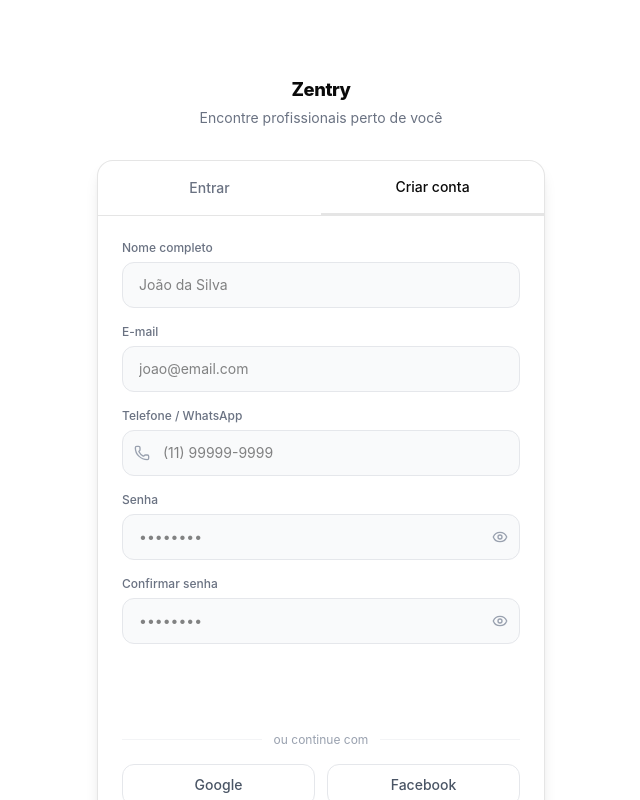
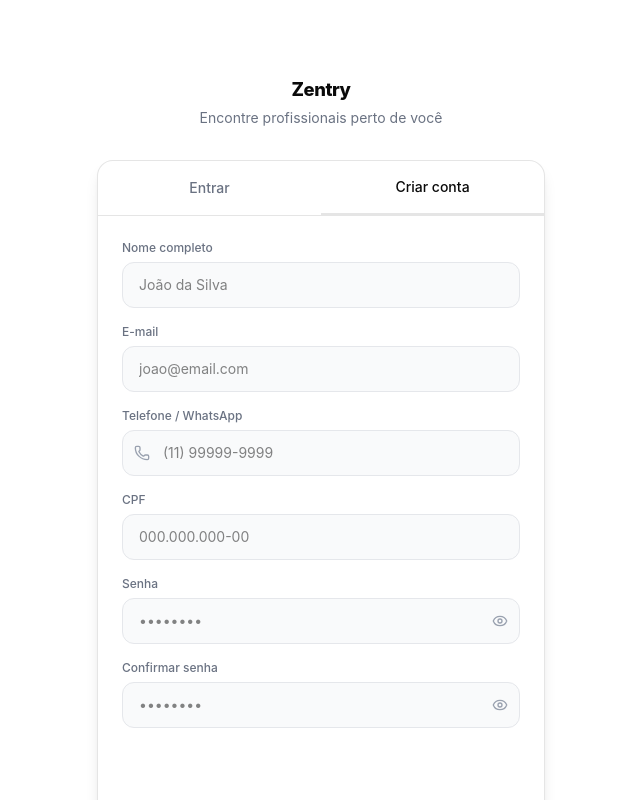
Before and after one commit to Marcosidr/Services_frontend, a React (Vite) app: page /login in a window 1280 px wide. Both pictures are taken after a click on the button "Criar conta". Shown: the top 800 px of the page, without its empty margins (319-959 px from the left). Built offline with nearby package versions, Linux system fonts and the light colour scheme; no server answers.

Commit message:
adicionei a obrigatoriedade de cpf no cadastro de usuario

```diff
--- a/src/app/pages/Login.tsx
+++ b/src/app/pages/Login.tsx
@@ -8,6 +8,7 @@ import {
   AlertCircle,
   CheckCircle,
 } from "lucide-react";
+import { formatCpf, isValidCpf, normalizeCpf } from "../utils/cpf";
 import { getEmailValidationError, normalizeEmail } from "../utils/email";
 import { getPasswordValidationError } from "../utils/password";
 import { formatPhone, getPhoneValidationError, normalizePhone } from "../utils/phone";
@@ -35,6 +36,7 @@ interface AuthResponse {
   const [form, setForm] = useState({
     name: "",
     email: "",
+    cpf: "",
     phone: "",
     password: "",
     confirmPassword: "",
@@ -80,6 +82,14 @@ interface AuthResponse {
         return phoneValidationError;
       }
 
+      if (!form.cpf.trim()) {
+        return "Informe seu CPF.";
+      }
+
+      if (!isValidCpf(form.cpf)) {
+        return "Informe um CPF valido.";
+      }
+
       if (!form.confirmPassword.trim()) {
         return "Confirme sua senha.";
       }
@@ -123,6 +133,7 @@ interface AuthResponse {
           : {
               name: form.name,
               email: normalizeEmail(form.email),
+              cpf: normalizeCpf(form.cpf),
               phone: normalizePhone(form.phone),
               password: form.password,
             };
@@ -289,6 +300,23 @@ interface AuthResponse {
               </div>
             )}
 
+            {tab === "register" && (
+              <div>
+                <label className="text-xs text-gray-500 mb-1.5 block">
+                  CPF
+                </label>
+                <input
+                  type="text"
+                  required
+                  placeholder="000.000.000-00"
+                  value={form.cpf}
+                  onChange={(e) => updateField("cpf", formatCpf(e.target.value))}
+                  maxLength={14}
+                  className="w-full px-4 py-3 bg-gray-50 border border-gray-200 rounded-xl text-sm outline-none focus:border-primary transition-colors"
+                />
+              </div>
+            )}
+
             <div>
               <label className="text-xs text-gray-500 mb-1.5 block">
                 Senha
--- a/src/app/utils/cpf.ts
+++ b/src/app/utils/cpf.ts
@@ -1,5 +1,14 @@
 export function normalizeCpf(cpf: string) {
   return cpf.replace(/\D/g, "");
+}
+
+export function formatCpf(cpf: string) {
+  const digits = normalizeCpf(cpf).slice(0, 11);
+
+  if (digits.length <= 3) return digits;
+  if (digits.length <= 6) return `${digits.slice(0, 3)}.${digits.slice(3)}`;
+  if (digits.length <= 9) return `${digits.slice(0, 3)}.${digits.slice(3, 6)}.${digits.slice(6)}`;
+  return `${digits.slice(0, 3)}.${digits.slice(3, 6)}.${digits.slice(6, 9)}-${digits.slice(9)}`;
 }
 
 function calculateCpfDigit(base: string, startFactor: number) {
```
